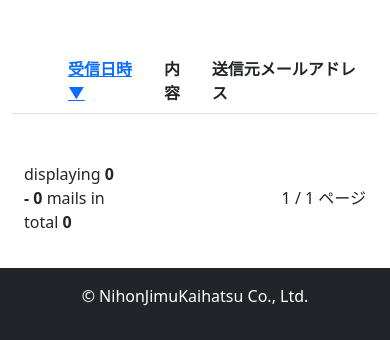
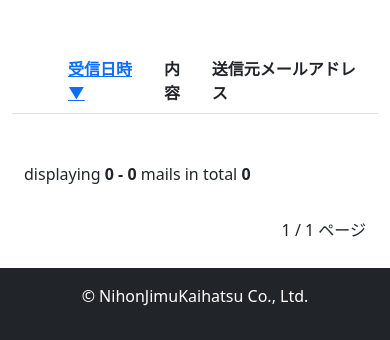
Before and after one commit to NJK-Labo/mailfilter, a Flask app: page /job-emails in a window 390 px wide. Shown: the part 504-844 px from the top of the page. Run offline with Flask 3, Linux system fonts and the light colour scheme; data that the repository does not hold is empty; some libraries are stand-ins or nearby versions.

Commit message:
画面幅が狭い場合のページ送り表示を修正
画面幅が狭い場合のページ送り表示が横一列に全部表示されていたため
ページからはみ出していた。
ページが狭い場合はページ送り表示を改行して、画面からはみ出さないようにした。

```diff
--- a/app/templates/list_contact_emails.html
+++ b/app/templates/list_contact_emails.html
@@ -88,9 +88,9 @@
     </table>
     <div class="container-fluid mt-5 mb-2">
         <nav aria-label="Page navigation" class="row align-items-center">
-            <div class="col-4 text-start">{{ pagination.info }}</div>
-            <div class="col-4 text-center">{{ pagination.links }}</div>
-            <div class="col-4 text-end">{{ pagination.page }} / {{ pagination.total_pages }} ページ</div>
+            <div class="col-12 col-md-4 text-start mb-3 mb-md-0">{{ pagination.info }}</div>
+            <div class="col-12 col-md-4 text-center mb-3 mb-md-0">{{ pagination.links }}</div>
+            <div class="col-12 col-md-4 text-end mb-3 mb-md-0">{{ pagination.page }} / {{ pagination.total_pages }} ページ</div>
         </nav>
     </div>
 </div>
--- a/app/templates/list_job_emails.html
+++ b/app/templates/list_job_emails.html
@@ -84,9 +84,9 @@
     </table>
     <div class="container-fluid mt-5 mb-2">
         <nav aria-label="Page navigation" class="row align-items-center">
-            <div class="col-4 text-start">{{ pagination.info }}</div>
-            <div class="col-4 text-center">{{ pagination.links }}</div>
-            <div class="col-4 text-end">{{ pagination.page }} / {{ pagination.total_pages }} ページ</div>
+            <div class="col-12 col-md-4 text-start mb-3 mb-md-0">{{ pagination.info }}</div>
+            <div class="col-12 col-md-4 text-center mb-3 mb-md-0">{{ pagination.links }}</div>
+            <div class="col-12 col-md-4 text-end mb-3 mb-md-0">{{ pagination.page }} / {{ pagination.total_pages }} ページ</div>
         </nav>
     </div>
 </div>
```
